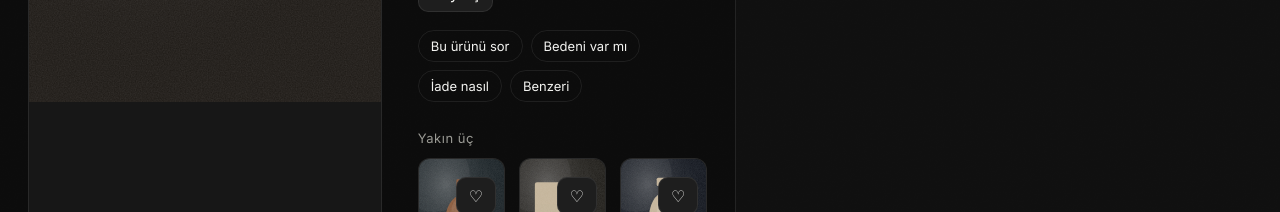
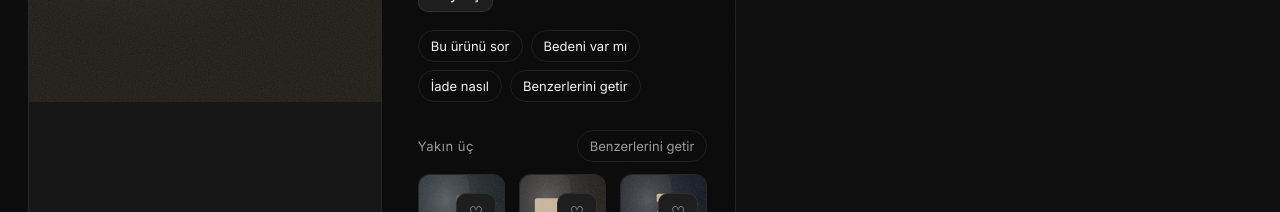
Before and after one commit to mattiasadem/qante-commerce, a Next.js app in the folder web/: page /urun/prod_ahsap_tepsi in a window 1280 px wide. Shown: the part 450-662 px from the top of the page. Built offline with nearby package versions, Linux system fonts and the light colour scheme.

Commit message:
feat(storefront): PDP Benzerlerini getir chip + Yakın üç drip CTA

```diff
--- a/web/components/ui-shop-pdp.tsx
+++ b/web/components/ui-shop-pdp.tsx
@@ -12,12 +12,26 @@ export function AskAboutProduct({ product }: { product: Product }) {
     { label: "Bu ürünü sor", msg: `${product.name}` },
     { label: "Bedeni var mı", msg: `${product.name} bedeni var mı` },
     { label: "İade nasıl", msg: "iade nasıl" },
-    { label: "Benzeri", msg: `${product.name} benzeri` },
+    { label: "Benzerlerini getir", msg: `${product.name} benzerlerini getir` },
   ];
   return (
     <div className="chips" style={{ marginTop: 18 }}>
-      {chips.map((c) => <button key={c.label} className="chip" type="button" onClick={() => requestAsk(c.msg, product.id)}>{c.label}</button>)}
+      {chips.map((c) => <button key={c.label} className="chip" type="button" onClick={() => requestAsk(c.msg, product.id)} data-cta={c.label === "Benzerlerini getir" ? "pdp-benzer-chip" : undefined}>{c.label}</button>)}
     </div>
+  );
+}
+
+export function BenzerDripButton({ product }: { product: Product }) {
+  const { requestAsk } = useAsk();
+  return (
+    <button
+      className="chip"
+      type="button"
+      data-cta="pdp-benzer-drip"
+      onClick={() => requestAsk(`${product.name} benzerlerini getir`, product.id)}
+    >
+      Benzerlerini getir
+    </button>
   );
 }
 
@@ -85,7 +99,10 @@ export function PdpView({ product, related }: { product: Product; related: Produ
         <AskAboutProduct product={product} />
         {related.length ? (
           <>
-            <div className="section-label">Yakın üç</div>
+            <div className="section-label" style={{ display: "flex", alignItems: "center", justifyContent: "space-between", gap: 12 }}>
+              <span>Yakın üç</span>
+              <BenzerDripButton product={product} />
+            </div>
             <div className="featured" style={{ gridTemplateColumns: "repeat(3,minmax(0,1fr))" }}>
               {related.map((p) => <ProductCard key={p.id} product={p} />)}
             </div>
```
